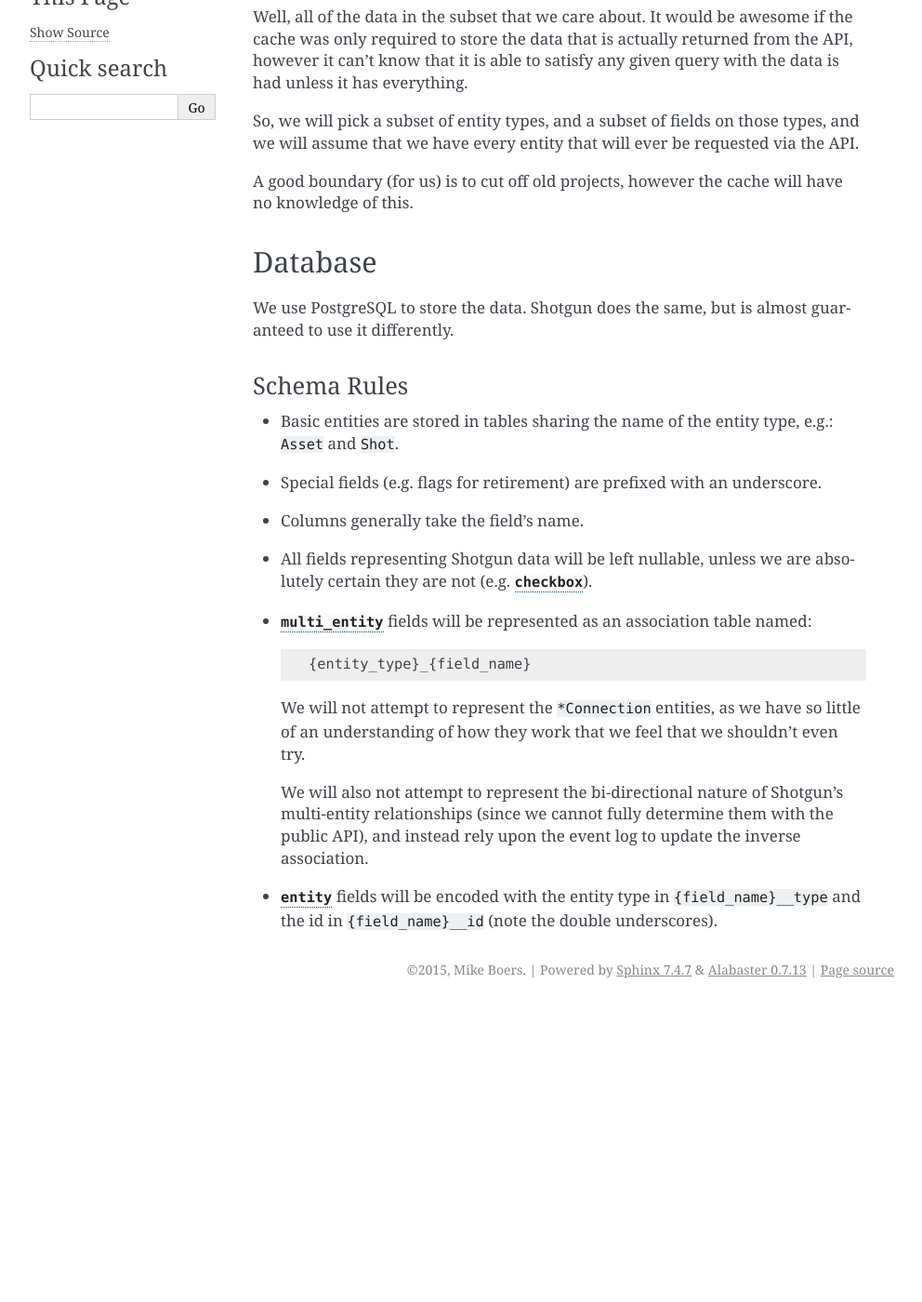
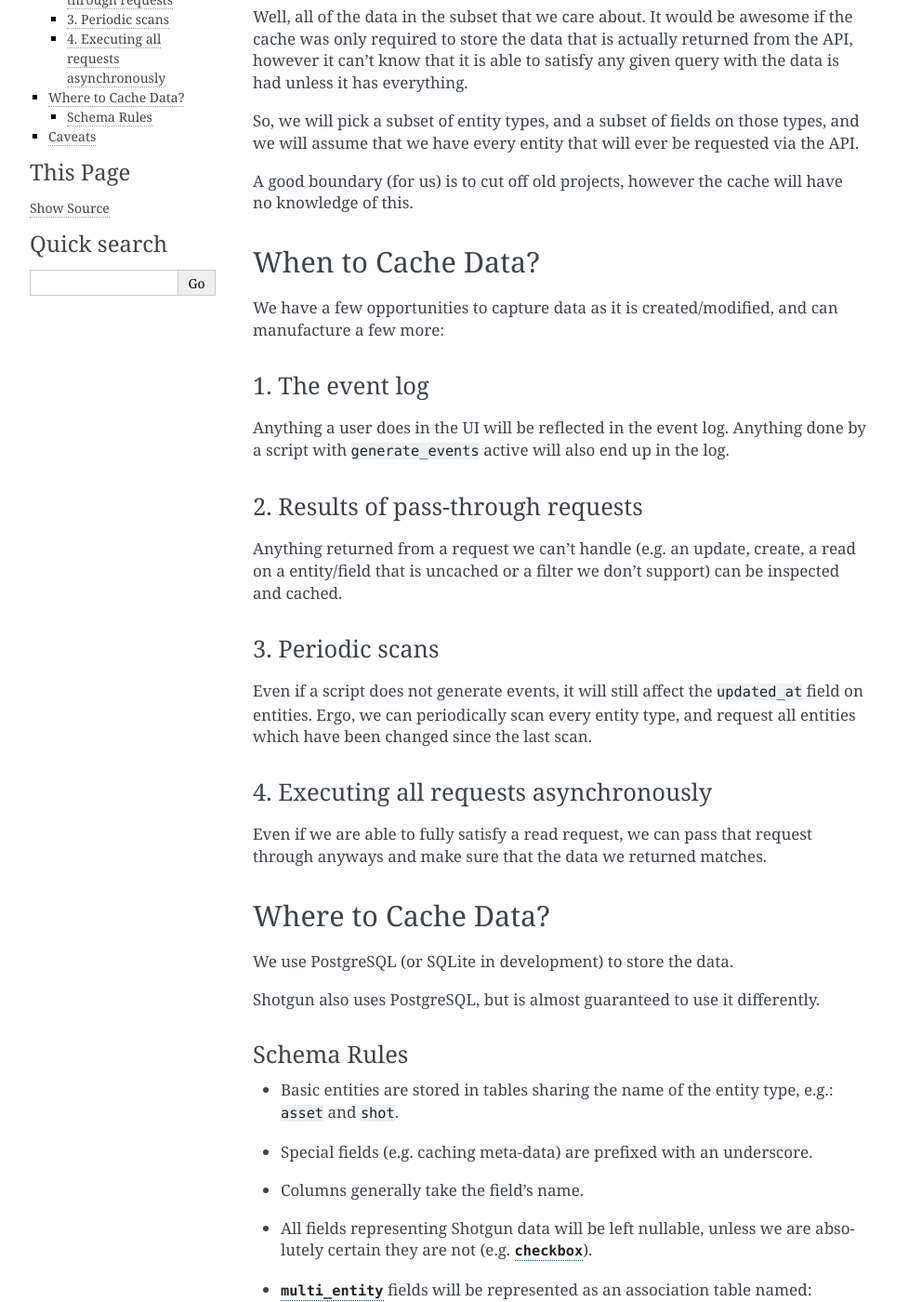
Before and after one commit to vfxetc/sgcache, a Sphinx documentation site: the page built from docs/design.rst, in a window 1280 px wide and 1400 px high, scrolled down 210 px. Shown: the whole window at 93% size, without its empty margins (148-1140 px from the left). Built offline with Sphinx 7.4.7, drawn with Linux system fonts in a browser that asks for light colours; before the commit the page ends 1292 px from its top, so only the background shows below that; some of the changed text lies outside the part shown.

Commit message:
Start install docs, add to design docs and TODOs

```diff
--- a/docs/conf.py
+++ b/docs/conf.py
@@ -34,6 +34,7 @@ extensions = [
     'sphinx.ext.autodoc',
     'sphinx.ext.intersphinx',
     'sphinx.ext.viewcode',
+    'sphinx.ext.todo',
 ]
 
 # Add any paths that contain templates here, relative to this directory.
@@ -106,7 +107,7 @@ pygments_style = 'sphinx'
 #keep_warnings = False
 
 # If true, `todo` and `todoList` produce output, else they produce nothing.
-todo_include_todos = False
+todo_include_todos = True
 
 
 # -- Options for HTML output ----------------------------------------------
--- a/docs/design.rst
+++ b/docs/design.rst
@@ -19,19 +19,63 @@ A good boundary (for us) is to cut off old projects, however the cache will
 have no knowledge of this.
 
 
-Database
---------
+When to Cache Data?
+-------------------
 
-We use PostgreSQL to store the data. Shotgun does the same, but is almost
-guaranteed to use it differently.
+We have a few opportunities to capture data as it is created/modified, and can
+manufacture a few more:
+
+
+1. The event log
+^^^^^^^^^^^^^^^^
+
+Anything a user does in the UI will be reflected in the
+event log. Anything done by a  script with ``generate_events`` active
+will also end up in the log.
+
+
+2. Results of pass-through requests
+^^^^^^^^^^^^^^^^^^^^^^^^^^^^^^^^^^^
+
+Anything returned from a request
+we can't handle (e.g. an update, create, a read on a entity/field that is
+uncached or a filter we don't support) can be inspected and cached.
+
+
+.. _periodic_scans:
+
+3. Periodic scans
+^^^^^^^^^^^^^^^^^
+
+Even if a script does not generate events, it will still affect the ``updated_at``
+field on entities. Ergo, we can periodically scan every entity type, and request
+all entities which have been changed since the last scan.
+
+
+.. _execute_all_requests:
+
+4. Executing all requests asynchronously
+^^^^^^^^^^^^^^^^^^^^^^^^^^^^^^^^^^^^^^^^
+
+Even if we are able to fully satisfy a read request, we can pass that request
+through anyways and make sure that the data we returned matches.
+
+
+
+Where to Cache Data?
+--------------------
+
+We use PostgreSQL (or SQLite in development) to store the data.
+
+Shotgun also uses PostgreSQL, but is almost guaranteed to use it differently.
 
 Schema Rules
 ^^^^^^^^^^^^
 
 - Basic entities are stored in tables sharing the name of the entity type, e.g.:
-  ``Asset`` and ``Shot``.
+  ``asset`` and ``shot``.
 
-- Special fields (e.g. flags for retirement) are prefixed with an underscore.
+- Special fields (e.g. caching meta-data) are prefixed with an underscore.
 
 - Columns generally take the field's name.
 
@@ -46,10 +90,28 @@ Schema Rules
   little of an understanding of how they work that we feel that we shouldn't even try.
 
   We will also not attempt to represent the bi-directional nature of Shotgun's
-  multi-entity relationships (since we cannot fully determine them with the
+  multi-entity relationships (since we cannot trivially determine them with the
   public API), and instead rely upon the event log to update the inverse
   association.
 
 - :sg_field_type:`entity` fields will be
   encoded with the entity type in ``{field_name}__type``
   and the id in ``{field_name}__id`` (note the double underscores).
+
+
+
+Caveats
+-------
+
+The primary caveat that we must make is that in order for the cache to be
+up to date (delayed only by the event loop) is that all script API keys
+must generate events.
+
+This is often disabled on some scripts in order to stop the massive amount of email
+they can generate. However, there is no other was for the cache to be
+immediately notified of changes.
+
+In the future (i.e. when these features are implemented), you can reduce the
+effect of non-event-generating scripts by decreasing the
+delay between :ref:`update scans <periodic_scans>`, or you can
+:ref:`execute all requests <execute_all_requests>` asynchronously.
--- a/docs/index.rst
+++ b/docs/index.rst
@@ -32,6 +32,7 @@ Contents
 .. toctree::
    :maxdepth: 2
 
+   setup
    design
    roadmap
    reverse_engineering
```
Also changed, not shown: TODO.txt (+17 -8 lines), docs/reverse_engineering.rst (+13 -4 lines), docs/setup.rst (added, +30 -0 lines), 1 other file.
